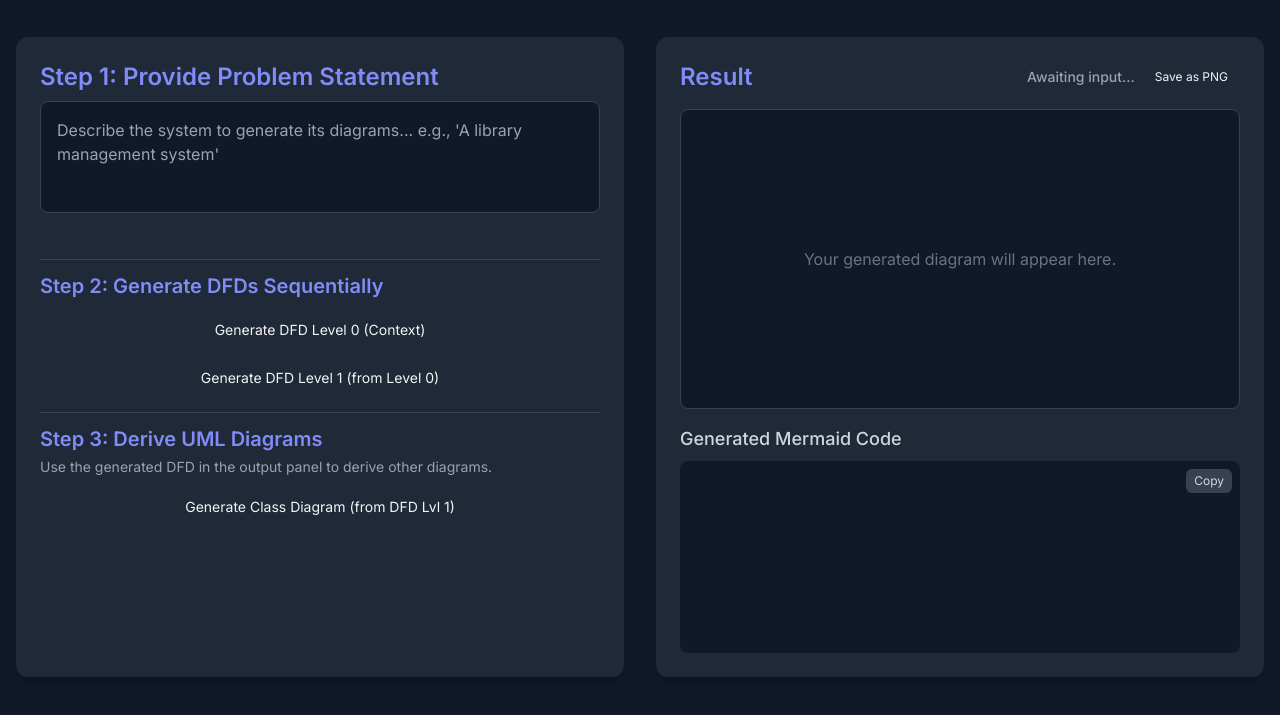
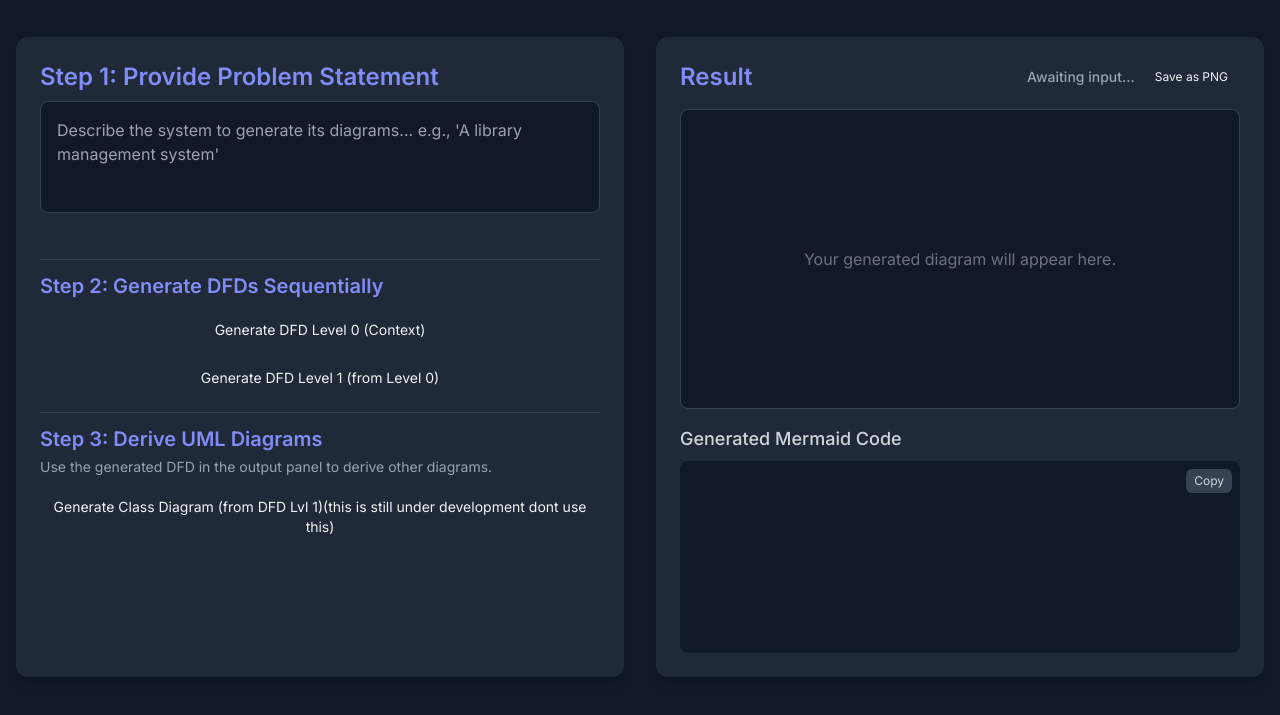
Before and after one commit to VIHARI1106/visionflow, a plain HTML site: page index.html in a window 1280 px wide. Shown: the part 139-854 px from the top of the page. Drawn offline with nearby package versions, Linux system fonts and the light colour scheme; a script that the page names is missing.

Commit message:
Update index.html

```diff
--- a/index.html
+++ b/index.html
@@ -73,7 +73,7 @@
                     <div class="grid grid-cols-1 gap-3 mt-4">
                          <h3 class="text-xl font-semibold text-indigo-400 border-t border-gray-700 pt-3">Step 3: Derive UML Diagrams</h3>
                          <p class="text-sm text-gray-400 -mt-2">Use the generated DFD in the output panel to derive other diagrams.</p>
-                        <button id="deriveClass" class="gen-btn secondary-btn !py-2 !text-sm" disabled>Generate Class Diagram (from DFD Lvl 1)</button>
+                        <button id="deriveClass" class="gen-btn secondary-btn !py-2 !text-sm" disabled>Generate Class Diagram (from DFD Lvl 1)(this is still under development dont use this)</button>
                         <div id="sequenceContainer" class="hidden">
                              <h4 class="text-md font-medium text-gray-300 mb-2 border-t border-gray-700 pt-3">Generate Sequence Diagrams (from DFD Lvl 2):</h4>
                              <div id="sequenceProcessButtons" class="grid grid-cols-2 gap-2"></div>
```
